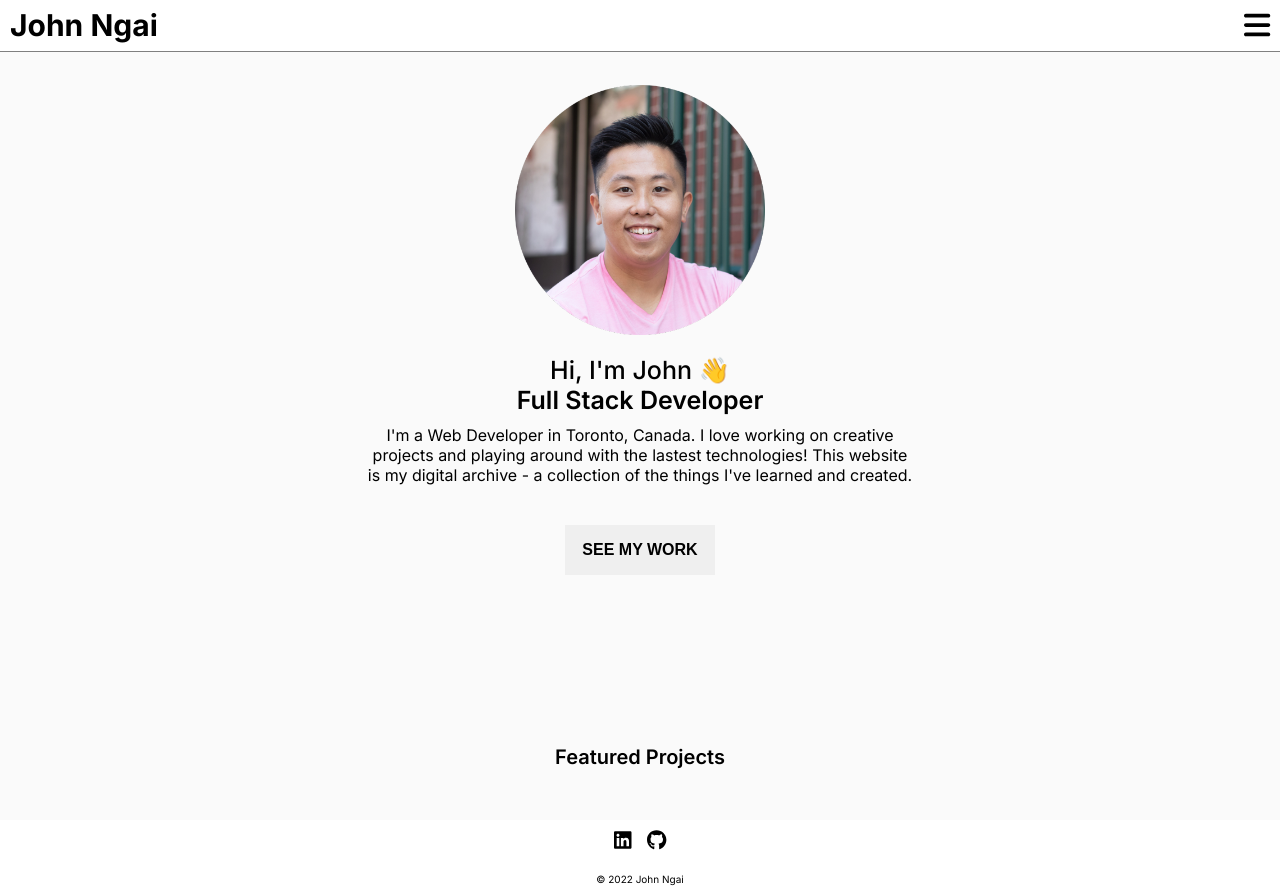
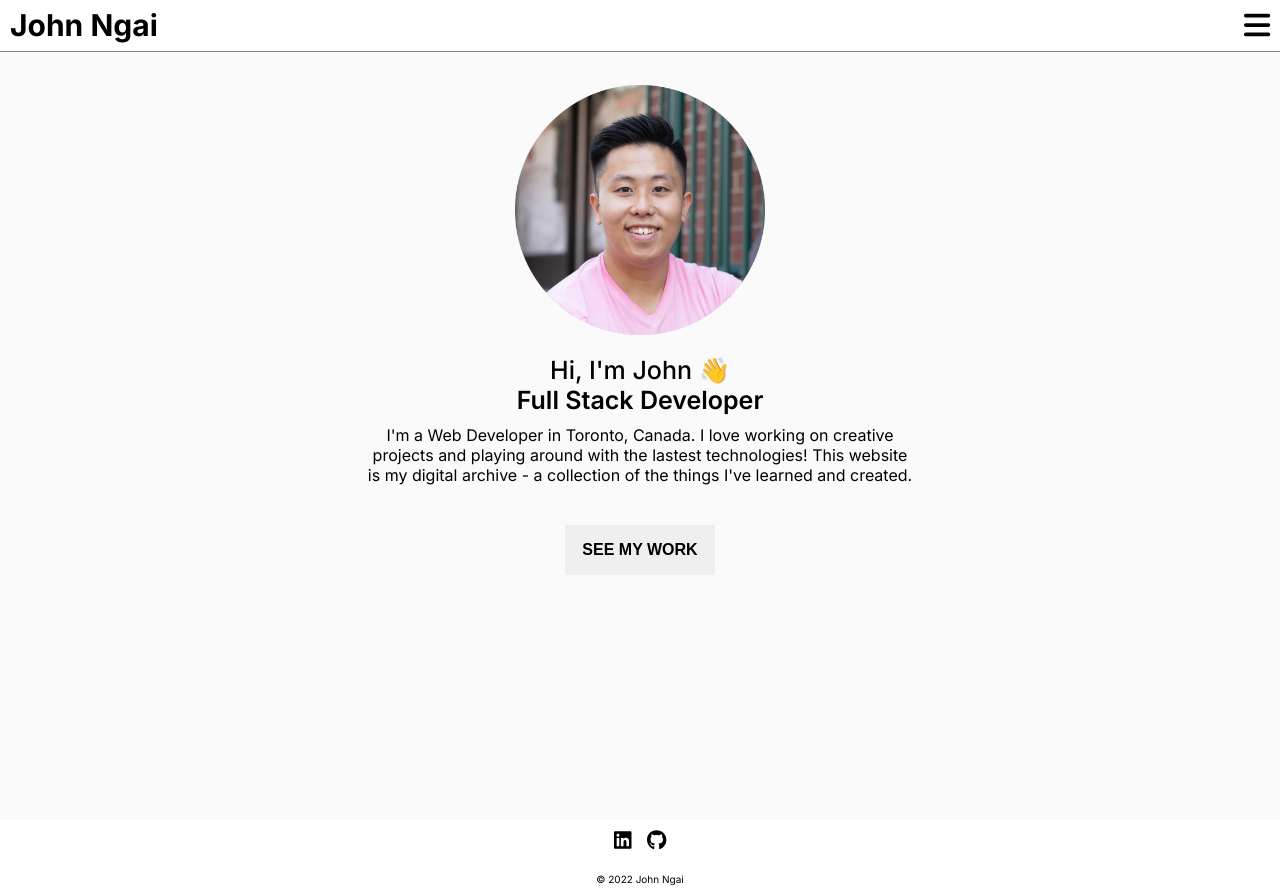
Before and after one commit to john-ngai/johnngai.com, a React (Create React App) app: page / in a window 1280 px wide. Built offline with nearby package versions, Linux system fonts and the light colour scheme.

Commit message:
Add button link

```diff
--- a/src/components/Home/index.js
+++ b/src/components/Home/index.js
@@ -1,3 +1,4 @@
+import { Link } from 'react-router-dom';
 import profile from '../../images/profile.png';
 import './index.scss';
 
@@ -6,18 +7,15 @@ export default function Home() {
     <div className='container home-page'>
       <img src={profile} alt='profile' />
 
-      <div className='text-zone author'>
+      <div className='text-zone'>
         <h1>Hi, I'm John 👋</h1>
         <h3>Full Stack Developer</h3>
         <p>
           I'm a Web Developer in Toronto, Canada. I love working on creative projects and playing around with the lastest technologies! This website is my digital archive - a collection of the things I've learned and created.
         </p>
-
-        <button>SEE MY WORK</button>
-      </div>
-
-      <div className='text-zone projects'>
-        <h3>Featured Projects</h3>
+        <Link to='projects'>
+          <button>SEE MY WORK</button>
+        </Link>
       </div>
     </div>
   );
```
